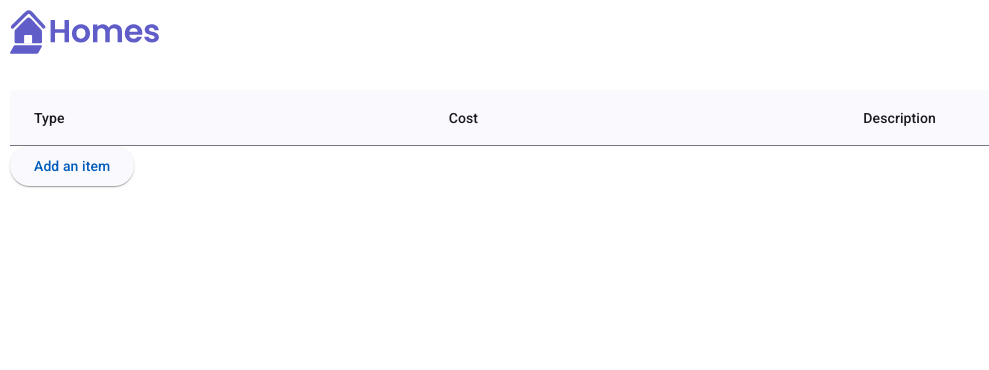
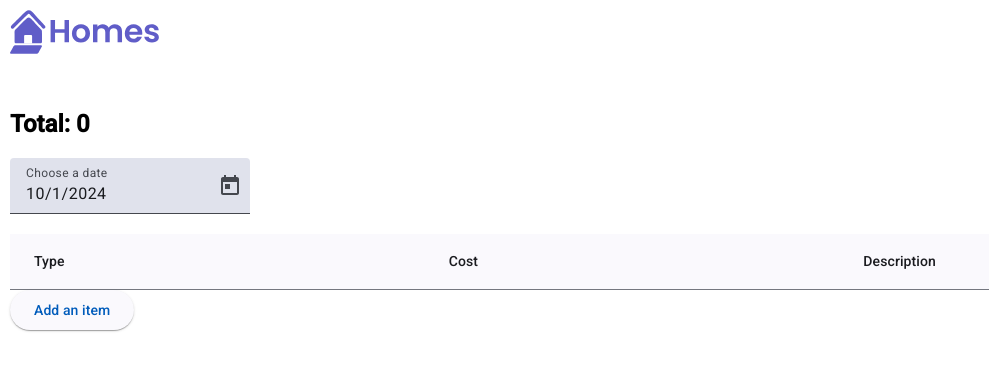
Before and after one commit to javierli0829/whatmeowmeow, an Angular app in the folder whatmeowmeow/: page / in a window 1280 px wide. Shown: the top 370 px of the page, without its empty margins (0-989 px from the left). Built offline with nearby package versions, Linux system fonts and the light colour scheme.

Commit message:
add date selector to see items by day and total of the day

```diff
--- a/whatmeowmeow/src/app/cost-table-user-input/cost-table-user-input.component.html
+++ b/whatmeowmeow/src/app/cost-table-user-input/cost-table-user-input.component.html
@@ -1,6 +1,6 @@
 <section>
   <mat-dialog-content>
-    <section> <!-- User Input -->
+    <section>
       <mat-form-field>
         <mat-label>Choose a date</mat-label>
         <input matInput [(ngModel)]="dateInput" [matDatepicker]="picker" [value]="dateInput">
@@ -24,7 +24,6 @@
         <mat-label>Description</mat-label>
         <input matInput [(ngModel)]="descriptionInput">
       </mat-form-field>
-      <!-- <button mat-button (click)="appendList(dateInput, typeInput, amountInput, descriptionInput)">add</button> -->
     </section>
   </mat-dialog-content>
   <mat-dialog-actions>
--- a/whatmeowmeow/src/app/cost-table-user-input/cost-table-user-input.component.ts
+++ b/whatmeowmeow/src/app/cost-table-user-input/cost-table-user-input.component.ts
@@ -47,7 +47,7 @@ export class CostTableUserInputDialog {
     this.dialogRef.close();
   }
 
-  onOkayClick(): void{
+  onOkayClick(): void {
     console.log("onOkay")
     this.dialogRef.close({date: this.dateInput, type: this.typeInput, cost: this.amountInput, description: this.descriptionInput})
   }
--- a/whatmeowmeow/src/app/cost-table/cost-table.component.html
+++ b/whatmeowmeow/src/app/cost-table/cost-table.component.html
@@ -1,5 +1,11 @@
 <section>
-  <section>  <!-- Display -->
+  <h2>Total: {{totalCostOfTheDay}}</h2>
+  <mat-form-field>
+    <mat-label>Choose a date</mat-label>
+    <input matInput [(ngModel)]="dateSelected" [matDatepicker]="picker" [value]="dateSelected">
+    <mat-datepicker-toggle matIconSuffix [for]="picker"></mat-datepicker-toggle>
+    <mat-datepicker #picker (closed)="onDateSelectedClose()"></mat-datepicker>
+  </mat-form-field>
   <mat-table [dataSource]="dataSource">
     <!--- Note that these columns can be defined in any order.
           The actual rendered columns are set as a property on the row definition" -->
@@ -27,4 +33,3 @@
   </mat-table>
   <button mat-raised-button (click)="openDialog()">Add an item</button>
 </section>
-</section>
--- a/whatmeowmeow/src/app/cost-table/cost-table.component.ts
+++ b/whatmeowmeow/src/app/cost-table/cost-table.component.ts
@@ -7,7 +7,8 @@ import { MatFormFieldModule } from '@angular/material/form-field';
 import { MatSelectModule } from '@angular/material/select';
 import { MatDialog } from '@angular/material/dialog';
 import { FormsModule } from '@angular/forms';
-import {CostTableUserInputDialog} from '../cost-table-user-input/cost-table-user-input.component';
+import { provideNativeDateAdapter } from '@angular/material/core';
+import { CostTableUserInputDialog } from '../cost-table-user-input/cost-table-user-input.component';
 
 interface CostTableElement {
   date: Date;
@@ -19,6 +20,7 @@ interface CostTableElement {
 @Component({
   selector: 'app-cost-table',
   standalone: true,
+  providers: [provideNativeDateAdapter()],
   imports: [
     MatTableModule,
     MatButtonModule,
@@ -33,22 +35,41 @@ interface CostTableElement {
 })
 
 export class CostTableComponent {
+  readonly dialog = inject(MatDialog);
+
   // Constructor
   ngOnInit(): void {
     this.dataSource = new MatTableDataSource<CostTableElement>();
+    this.calculateTotalCostOfTheDay();
   }
 
-  readonly dialog = inject(MatDialog);
+  allData: CostTableElement[] = [];
+  dateSelected: Date = new Date();
+  totalCostOfTheDay: number = 0;
+
+  onDateSelectedClose(): void {
+    this.dataSource.data = this.allData.filter(data => data.date.getDate() == this.dateSelected.getDate());
+    this.calculateTotalCostOfTheDay();
+  }
 
   openDialog(): void {
     const dialogRef = this.dialog.open(CostTableUserInputDialog);
 
     dialogRef.afterClosed().subscribe(result => {
       if(result != undefined){
-        this.dataSource.data.push(result);
-        this.dataSource.data = this.dataSource.data;
+        this.allData.push(result);
+        this.dataSource.data = this.allData.filter(data => data.date.getDate() == this.dateSelected.getDate());
+        this.calculateTotalCostOfTheDay();
       }
     });
+  }
+
+  calculateTotalCostOfTheDay(): number {
+    this.totalCostOfTheDay = 0;
+    this.dataSource.data.forEach(item => {
+      this.totalCostOfTheDay = +this.totalCostOfTheDay + +item.cost;
+    })
+    return 0;
   }
 
   dataSource = new MatTableDataSource<CostTableElement>();
```
Lines whose indentation alone changed are shown as unchanged.
